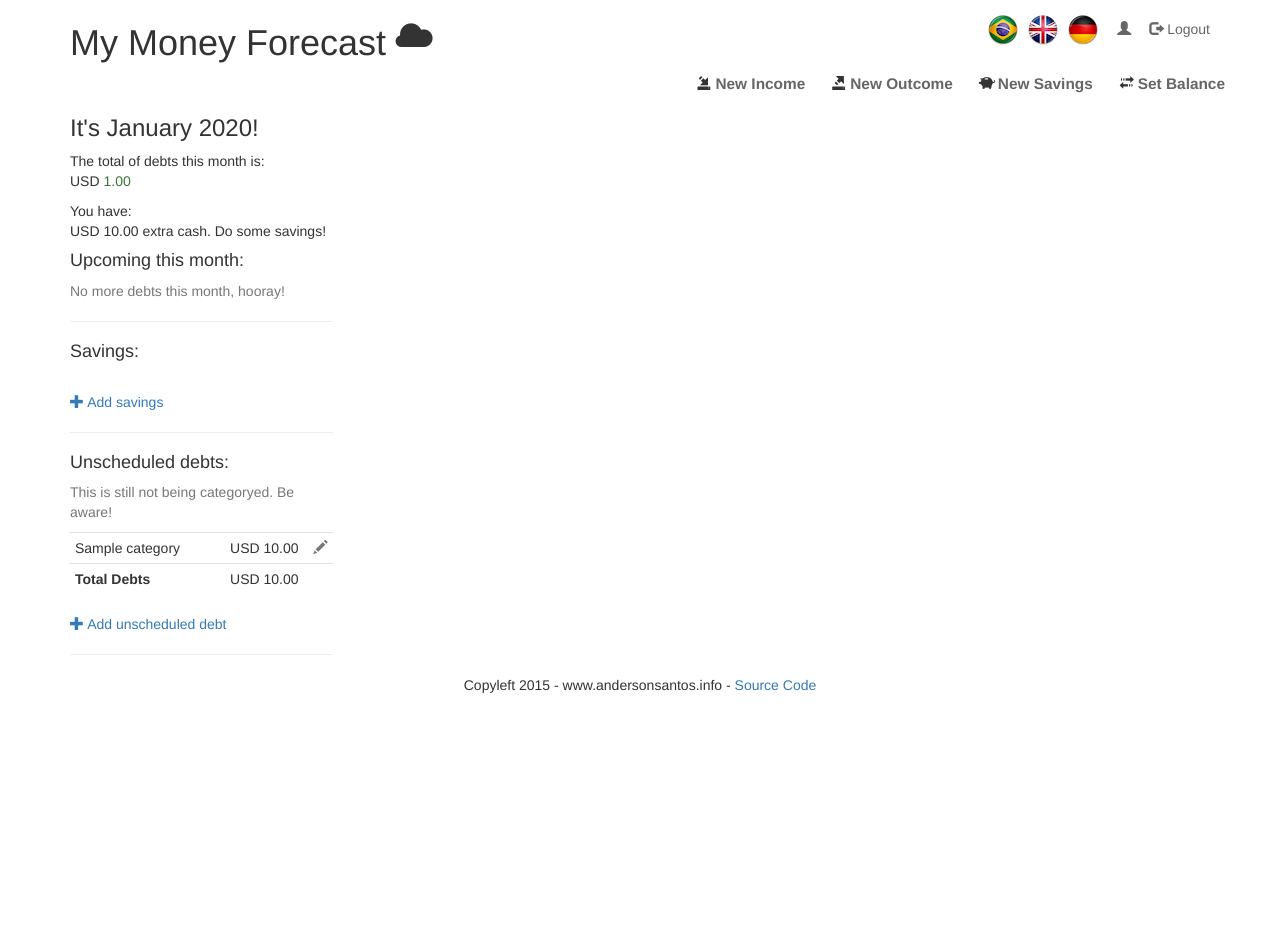
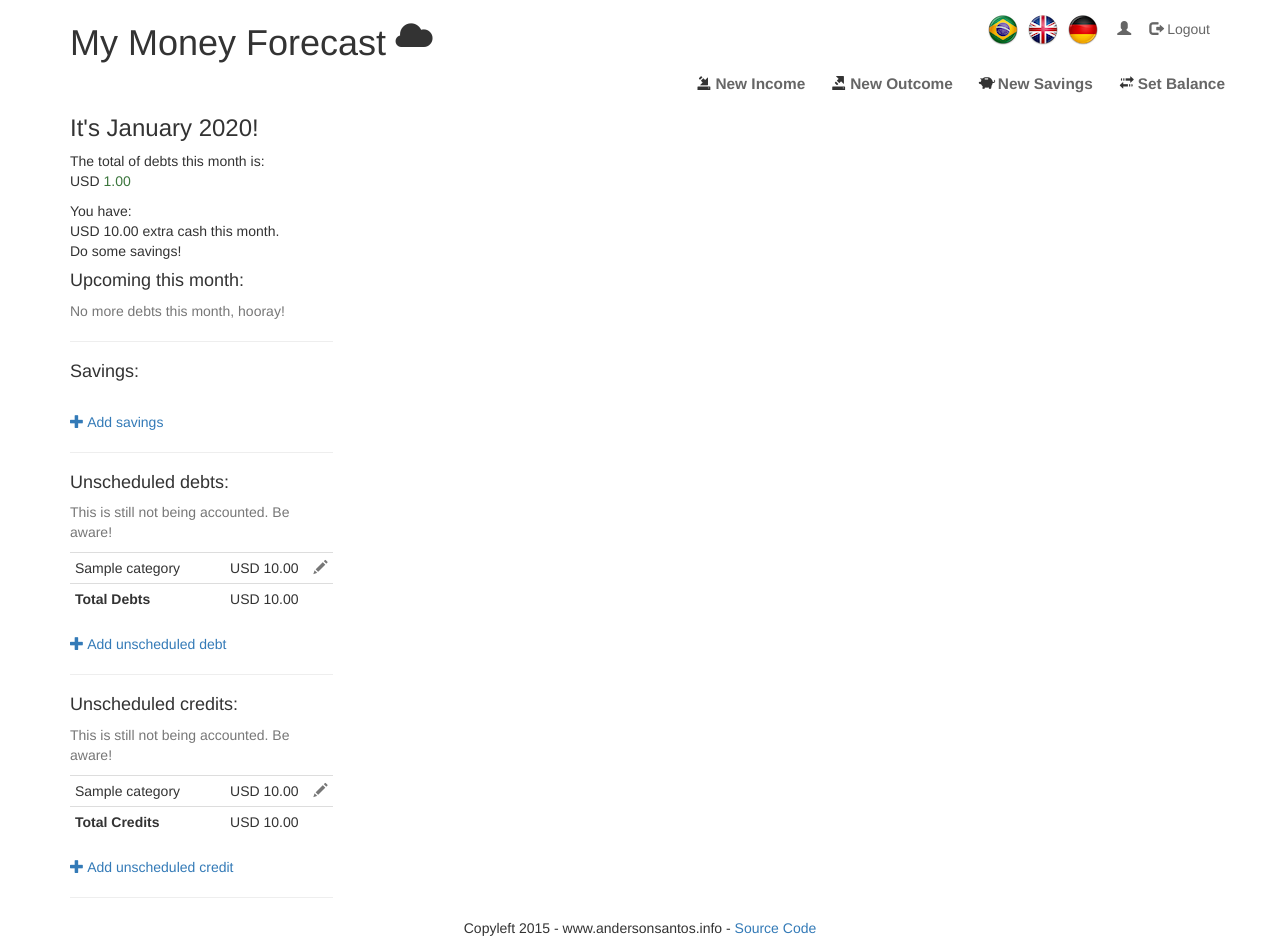
Before and after one commit to curaloucura/money-forecast, a Django app: template moneyforecast/records/templates/base.html in a window 1280 px wide. Before the commit the page ends 693 px from the top, so only its background shows below. Run offline with Django 3.2, Linux system fonts and the light colour scheme; the template is opened without the code that fills it: most values are stand-ins (such as "Sample title", 1, 10 or a date in 2020); some libraries are stand-ins or nearby versions.

Commit message:
Improvements and better translations to pt

```diff
--- a/moneyforecast/records/admin.py
+++ b/moneyforecast/records/admin.py
@@ -30,7 +30,7 @@ class CategoryAdmin(CurrentUserAdmin):
 
 class RecordAdmin(CurrentUserAdmin):
     list_display = ('description','category','amount','start_date','day_of_month','end_date','is_paid_out')
-    list_filter = ('start_date','end_date','is_paid_out')
+    list_filter = ('start_date','end_date','is_paid_out','category')
     list_display_links = ('description', 'category')
 
     def formfield_for_foreignkey(self, db_field, request, **kwargs):
--- a/moneyforecast/records/templates/includes/header.html
+++ b/moneyforecast/records/templates/includes/header.html
@@ -14,7 +14,7 @@
 		<a href="{% url "logout" %}"><span class="glyphicon glyphicon-log-out" aria-hidden="true"></span>  {% trans "Logout" %}</a>
 </div>
 <div class="row" id="nav">
-	<div class="col-md-7 col-md-offset-5 text-right">
+	<div class="col-md-12 text-right">
 		<span class="glyphicon glyphicon-import" aria-hidden="true"></span>
 		<a href="{% url 'admin:records_record_add' %}?category={{ income_id }}" target="_blank">{% trans "New Income" %}</a>&nbsp;&nbsp;
 		<span class="glyphicon glyphicon-export" aria-hidden="true"></span>
--- a/moneyforecast/records/templates/includes/sidebar.html
+++ b/moneyforecast/records/templates/includes/sidebar.html
@@ -10,24 +10,18 @@
 	</p>
 
 	<p>
-		{% if current_month.accountable_difference < 0 %}
-			{% if current_month.final_balance > 0 %}
+		{% if current_month.difference < 0 %}
 				{% trans "You spent"%}: <br>
-					{{ currency }} {{ current_month.accountable_difference|pretty_number:"absolute" }} <br>
+					{{ currency }} {{ current_month.difference|pretty_number:"absolute" }} <br>
 				{% trans "more then you've earned this month" %}.
-			{% else %}
-				{% trans "You need" %}: <br>
-					{{ currency }} {{ current_month.accountable_difference|pretty_number }} <br>
-				{% trans "to be able to pay your bills" %}.
-			{% endif %}
 		{% else %}
-			{% if current_month.accountable_difference == 0 %}
+			{% if current_month.difference == 0 %}
 				{% trans "You have nothing" %}: <br>
 				{% trans "No gain, no fun." %}
 			{% else %}
 				{% trans "You have" %}: <br>
-					{{ currency }} {{ current_month.accountable_difference|pretty_number }}
-				{% trans "extra cash. Do some savings!" %}
+					{{ currency }} {{ current_month.difference|pretty_number }}
+				{% trans "extra cash this month. <br>Do some savings!" %}
 			{% endif %}
 		{% endif %}
 	</p>
@@ -92,10 +86,10 @@
 	<h4>
 		{% trans "Unscheduled debts" %}:
 	</h4>
-	{% with current_month.get_unscheduled_totals as unscheduled_list %}
+	{% with current_month.get_unscheduled_debt_totals as unscheduled_list %}
 	<p class="text-muted">
 		{% if unscheduled_list.list %}
-			{% trans "This is still not being categoryed. Be aware!" %}
+			{% trans "This is still not being accounted. Be aware!" %}
 		{% else %}
 			{% trans "You have no unscheduled debts. Unscheduled debts are those debts you don't know when you are going to pay for them yet, like your mum's or uncle Joe's." %}
 		{% endif %}
@@ -121,11 +115,49 @@
 		{% endif %}
 	</table>
 	{% endwith %}
-	<p><a href="{% url 'admin:records_record_add' %}?category={{ unscheduled_id }}" target="_blank">
+	<p><a href="{% url 'admin:records_record_add' %}?category={{ unscheduled_debt_id }}" target="_blank">
 		<span class="glyphicon glyphicon-plus" aria-hidden="true"></span>
 		{% trans "Add unscheduled debt" %}
 	</a></p>
 	<hr>
 
+	<h4>
+		{% trans "Unscheduled credits" %}:
+	</h4>
+	{% with current_month.get_unscheduled_credit_totals as unscheduled_list %}
+	<p class="text-muted">
+		{% if unscheduled_list.list %}
+			{% trans "This is still not being accounted. Be aware!" %}
+		{% else %}
+			{% trans "You have no unscheduled credits. Unscheduled credits is the money you lent that you have no idea when they will be paid back, like to your best friend or your brother." %}
+		{% endif %}
+	</p>
+	<table class="table table-condensed">
+		{% for record in unscheduled_list.list %}
+		<tr>
+			<td class="text-left">{{ record.description|default:record.category }}</td>
+			<td class="number">{{ currency }} {{ record.amount|stringformat:".2f" }}</td>
+			<td>
+				 <a href="{% url 'admin:records_record_change' record.pk %}" target="_blank">
+	                 <span class="glyphicon glyphicon-pencil text-muted" aria-hidden="true"></span>
+	             </a>
+			</td>
+		</tr>
+		{% endfor %}
+		{% if unscheduled_list.total > 0 %}
+		<tr>
+			<td class="text-left"><strong>Total Credits</strong></td>
+			<td class="number">{{ currency }} {{ unscheduled_list.total|stringformat:".2f" }}</td>
+			<td></td>
+		</tr>
+		{% endif %}
+	</table>
+	{% endwith %}
+	<p><a href="{% url 'admin:records_record_add' %}?category={{ unscheduled_credit_id }}" target="_blank">
+		<span class="glyphicon glyphicon-plus" aria-hidden="true"></span>
+		{% trans "Add unscheduled credit" %}
+	</a></p>
+	<hr>
+
   </div>
 </div>
```
Also changed, not shown: moneyforecast/records/models.py (+12 -3 lines), moneyforecast/records/templates/dashboard.html (+13 -2 lines), moneyforecast/records/views.py (+16 -9 lines), moneyforecast/locale/de/LC_MESSAGES/django.po, moneyforecast/locale/en/LC_MESSAGES/django.po, moneyforecast/locale/pt/LC_MESSAGES/django.po.
